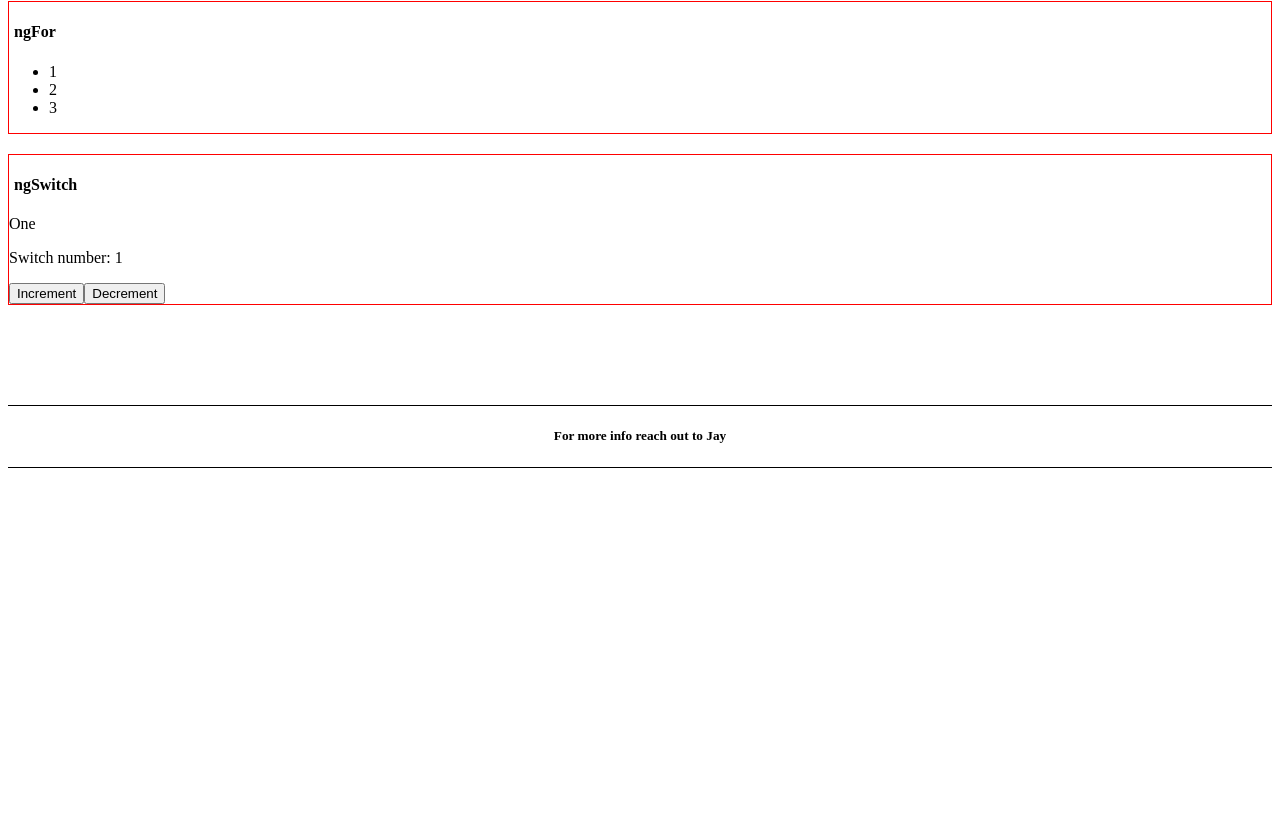
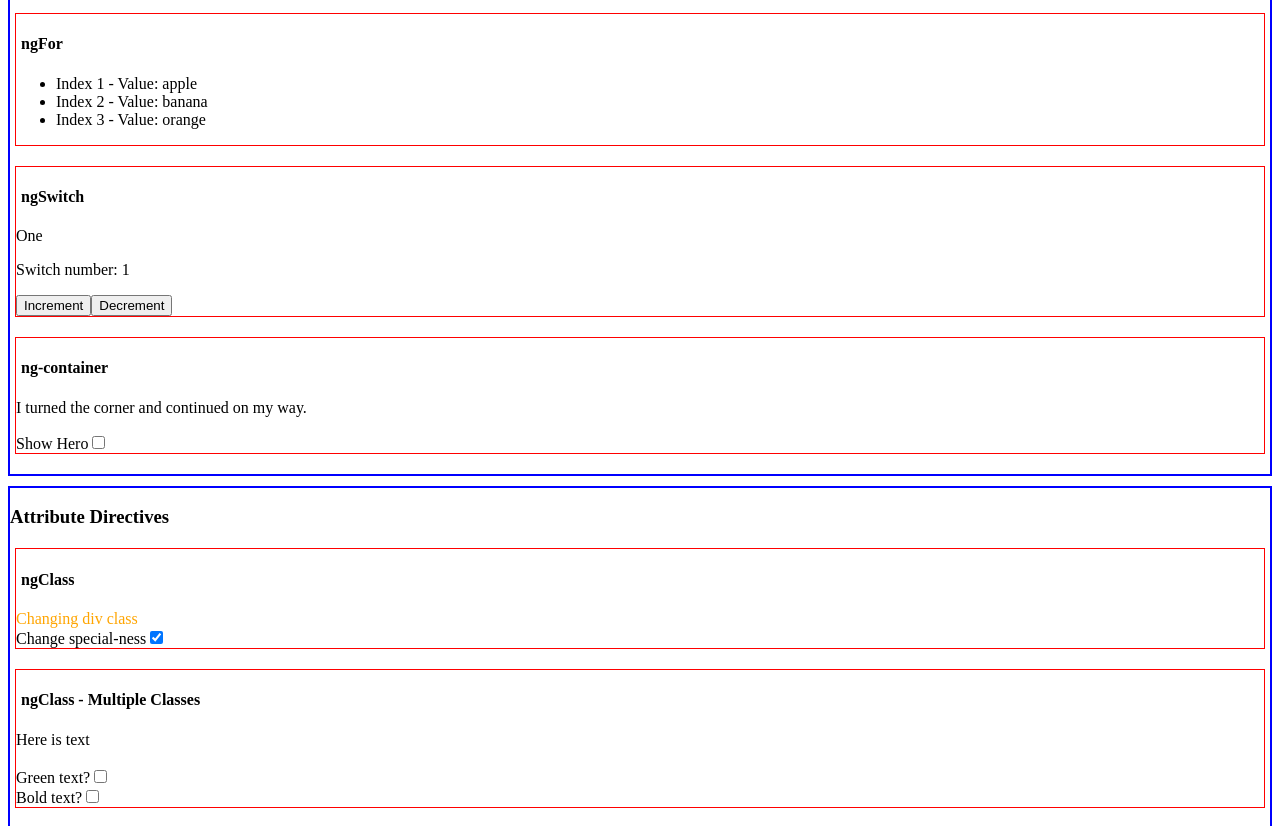
Before and after one commit to JTCollins33/first_angular_project, an Angular app: page /directives in a window 1280 px wide. Shown: the part 351-1177 px from the top of the page. Before the commit the page ends 827 px from the top, so only its background shows below. Built offline with nearby package versions, Linux system fonts and the light colour scheme.

Commit message:
finished with all basic directives

```diff
--- a/src/app/directives-page/directives-page.component.html
+++ b/src/app/directives-page/directives-page.component.html
@@ -1,5 +1,5 @@
-<h3>This page tests the use of directives</h3>
-
+<div class="directive-type">
+    <h3>Structural Directives</h3>
     <div class="directive-section">
         <h4>ngIf</h4>
         <div *ngIf="isVisible; else notVisible">
@@ -18,7 +18,7 @@
     <div class="directive-section">
         <h4>ngFor</h4>
         <ul>
-        <li *ngFor="let item of randomList">{{item}}</li>
+            <li *ngFor="let item of randomList; let i = index">Index {{i+1}} - Value: {{item}}</li>
         </ul>
     </div>
 
@@ -39,3 +39,50 @@
             <button (click)="decrementSwitchNumber()">Decrement</button>
         </div>
     </div>
+    <div class="directive-section">
+        <h4>ng-container</h4>
+        <p>
+            I turned the corner
+            <ng-container *ngIf="showHero">
+                and saw a hero. I waved
+            </ng-container>
+            and continued on my way.
+        </p>
+        <form>
+            <label>Show Hero</label>
+            <input type="checkbox" name="showHero" [(ngModel)]="showHero"/>
+        </form>
+
+    </div>
+</div>
+<div class="directive-type">
+    <h3>Attribute Directives</h3>
+    <div class="directive-section">
+        <h4>ngClass</h4>
+        <div [ngClass]="isSpecial ? 'special-styling' : ''">Changing div class</div>
+
+        <form>
+            <label>Change special-ness</label>
+            <input type="checkbox" name="isSpecial" [(ngModel)]="isSpecial"/>
+        </form>
+    </div>
+    <div class="directive-section">
+        <h4>ngClass - Multiple Classes</h4>
+        <div [ngClass]="currentClasses">Here is text</div><br/>
+        <form>
+            <label>Green text?</label>
+            <input type="checkbox" name="greenTextBoolean" [(ngModel)]="greenTextBoolean" (ngModelChange)="updateCurrentClasses()"/>
+        </form>
+        <form>
+            <label>Bold text?</label>
+            <input type="checkbox" name="boldTextBoolean" [(ngModel)]="boldTextBoolean" (ngModelChange)="updateCurrentClasses()"/>
+        </form>
+    </div>
+    <div class="directive-section">
+        <h4>ngStyle</h4>
+        <div [ngStyle]="{'font-style':'italic', 'font-weight': 'bold', 'font-size': '24px'}">
+            This div is in italics, bold and 24 pixels
+        </div>
+    </div>
+
+</div>
--- a/src/app/directives-page/directives-page.component.scss
+++ b/src/app/directives-page/directives-page.component.scss
@@ -2,8 +2,27 @@
     border: 1px solid red;
     margin-top: 20px;
     margin-bottom: 20px;
+    margin-left: 5px;
+    margin-right: 5px;
+}
+
+.directive-type {
+    border: 2px solid blue;
+    margin-top: 10px;
 }
 
 h4 {
     margin-left: 5px;
 }
+
+.special-styling{
+    color: orange;
+}
+
+.greenText{
+    color: green
+}
+
+.boldText{
+    font-weight: bold;
+}
--- a/src/app/directives-page/directives-page.component.ts
+++ b/src/app/directives-page/directives-page.component.ts
@@ -10,8 +10,24 @@ import { FormsModule } from '@angular/forms';
 })
 export class DirectivesPageComponent {
   isVisible = true;
-  randomList=['1','2','3']
+  randomList=['apple','banana','orange']
   switchNumber=1
+  isSpecial=true
+  greenTextBoolean=false
+  boldTextBoolean=false
+  showHero=false
+
+  currentClasses = {
+    greenText: this.greenTextBoolean,
+    boldText: this.boldTextBoolean,
+  }
+
+  updateCurrentClasses(){
+    this.currentClasses = {
+      greenText: this.greenTextBoolean,
+      boldText: this.boldTextBoolean,
+    }
+  }
 
   incrementSwitchNumber(){
     this.switchNumber+=1
```
Lines whose indentation alone changed are shown as unchanged.
